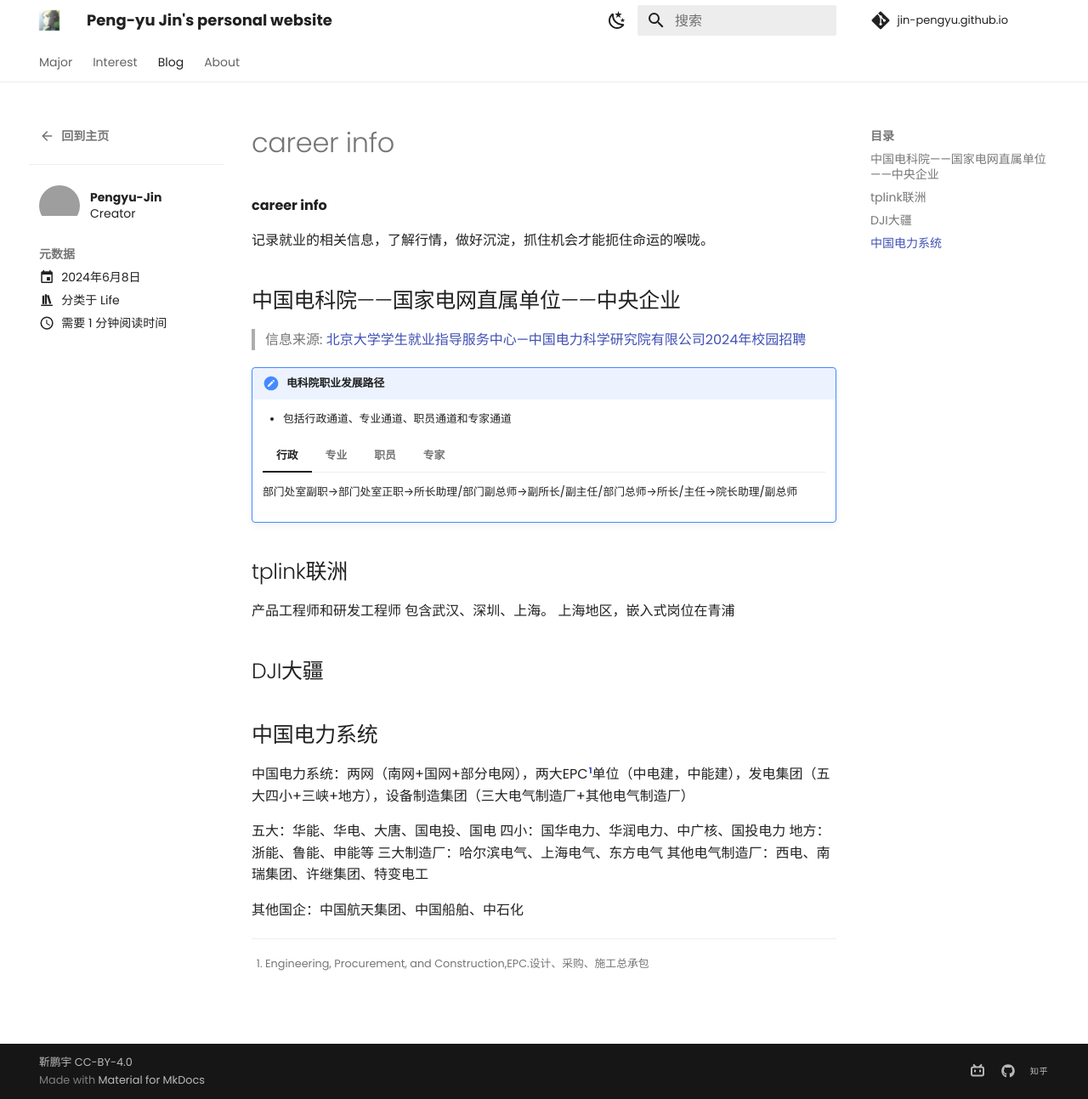
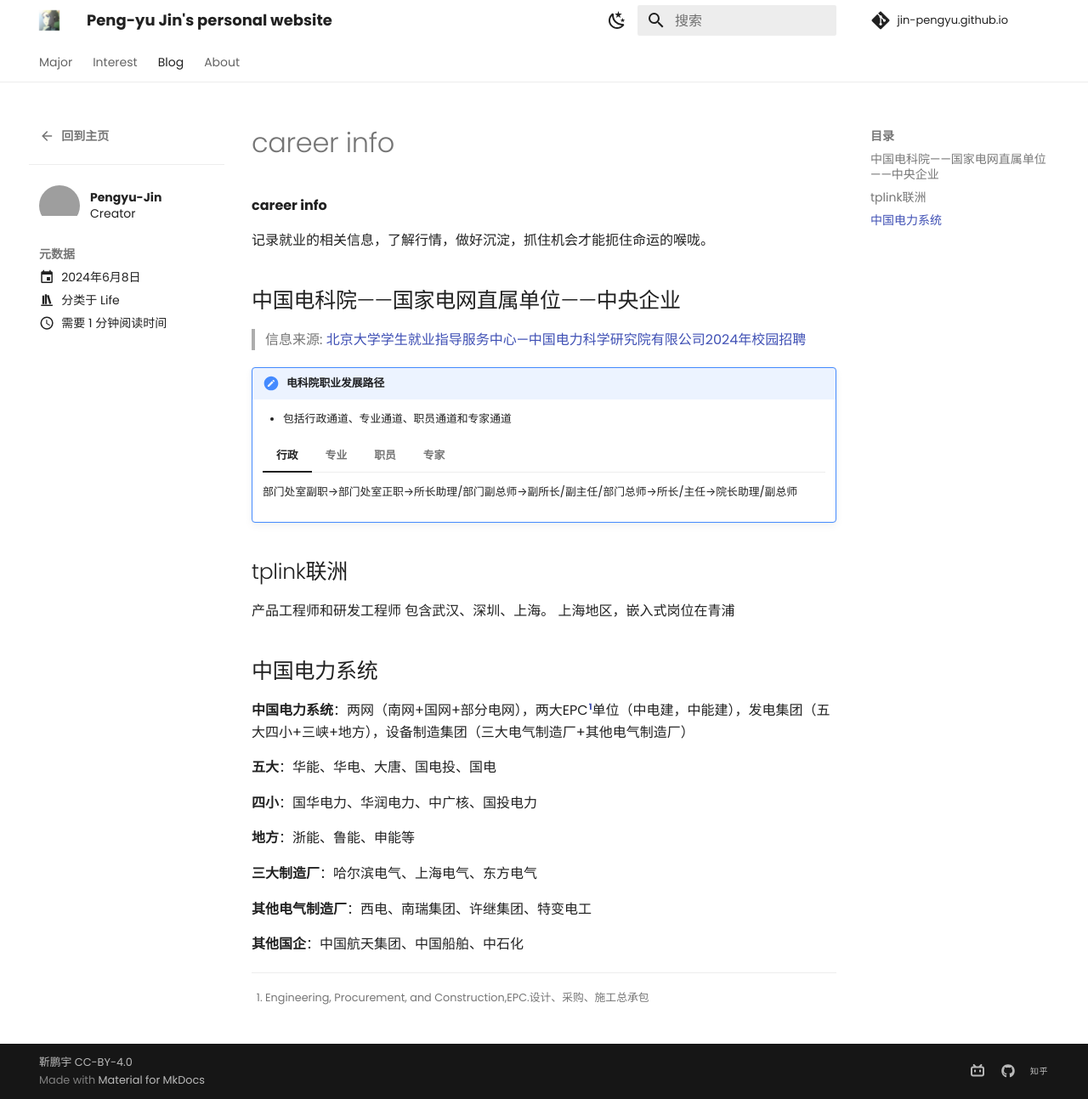
Before and after one commit to Pengyu-Jin/Pengyu-Jin.github.io, an MkDocs documentation site: the page built from docs/blog/posts/career.md, in a window 1280 px wide and 1293 px high. Shown: the whole window at 85% size. Built offline with MkDocs 1.6.1 and Material for MkDocs 9.7.7, drawn with Linux system fonts in a browser that asks for light colours; comment, search, counter and statistics services are not loaded; grey boxes are pictures that could not be loaded.

Commit message:
20240812-a

```diff
--- a/docs/blog/posts/career.md
+++ b/docs/blog/posts/career.md
@@ -51,17 +51,19 @@
 包含武汉、深圳、上海。
 上海地区，嵌入式岗位在青浦
 
-## DJI大疆
+## 中国电力系统
+**中国电力系统**：两网（南网+国网+部分电网），两大EPC[^1]单位（中电建，中能建），发电集团（五大四小+三峡+地方），设备制造集团（三大电气制造厂+其他电气制造厂）
 
-## 中国电力系统
-中国电力系统：两网（南网+国网+部分电网），两大EPC[^1]单位（中电建，中能建），发电集团（五大四小+三峡+地方），设备制造集团（三大电气制造厂+其他电气制造厂）
+**五大**：华能、华电、大唐、国电投、国电
 
-五大：华能、华电、大唐、国电投、国电
-四小：国华电力、华润电力、中广核、国投电力
-地方：浙能、鲁能、申能等
-三大制造厂：哈尔滨电气、上海电气、东方电气
-其他电气制造厂：西电、南瑞集团、许继集团、特变电工
+**四小**：国华电力、华润电力、中广核、国投电力
 
-其他国企：中国航天集团、中国船舶、中石化
+**地方**：浙能、鲁能、申能等
+
+**三大制造厂**：哈尔滨电气、上海电气、东方电气
+
+**其他电气制造厂**：西电、南瑞集团、许继集团、特变电工
+
+**其他国企**：中国航天集团、中国船舶、中石化
 
 [^1]:Engineering, Procurement, and Construction,EPC.设计、采购、施工总承包
```
